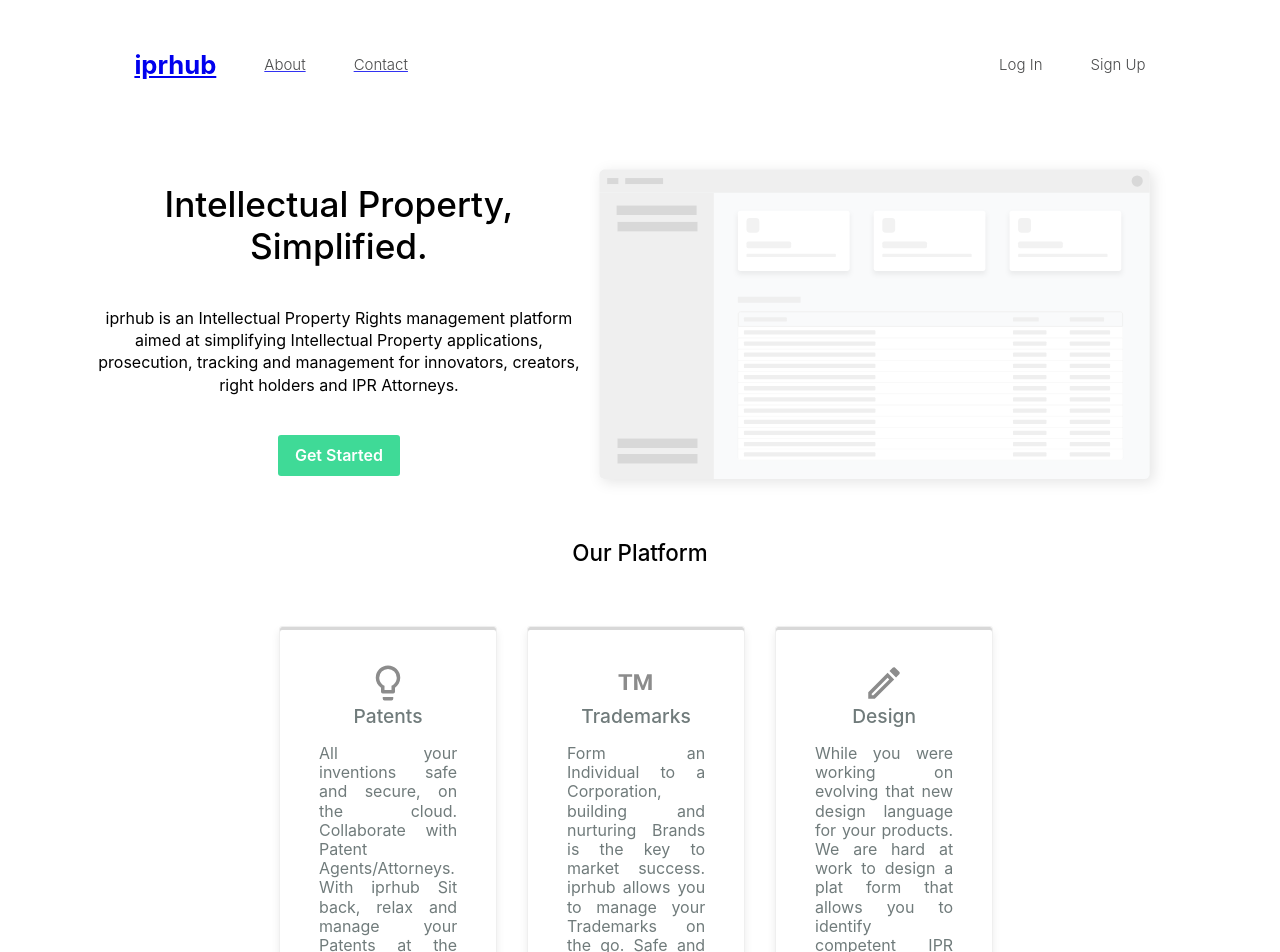
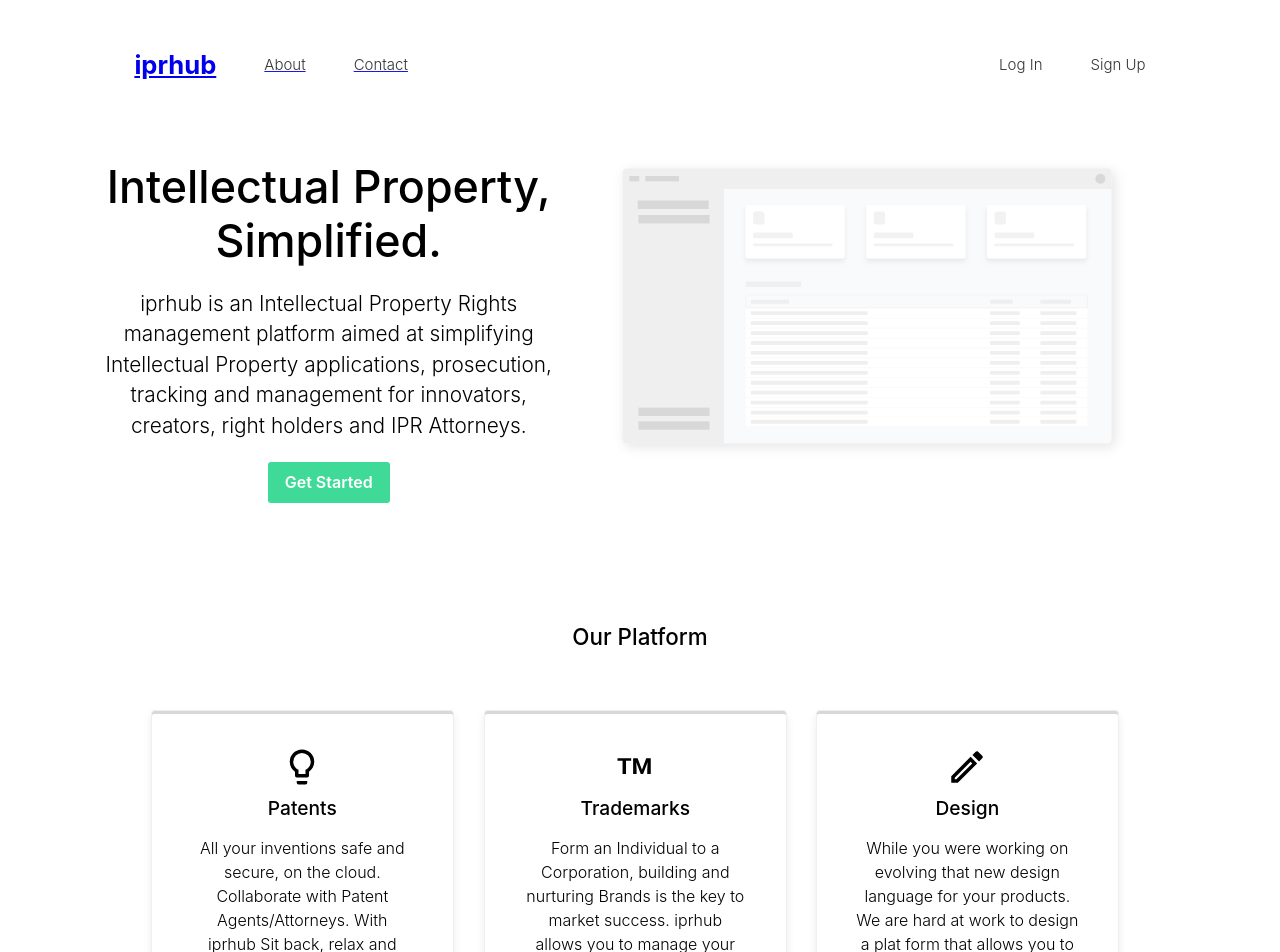
Before and after one commit to iprhub/iprhub, a Next.js app: page / in a window 1280 px wide. Shown: the top 952 px of the page. Built offline with nearby package versions, Linux system fonts and the light colour scheme.

Commit message:
Minor design changes

```diff
--- a/components/About.js
+++ b/components/About.js
@@ -5,9 +5,10 @@
 import { GenericPageWrapper, Heading1, Heading2 } from './Common/Styles';
 
 const BodyText = styled.p`
-  font-size: 1.1rem;
+  font-size: 1.8rem;
   text-align: center;
-  line-height: 1.4rem;
+  line-height: 2.2rem;
+  font-weight: 400;
 `;
 
 const TeamBox = styled.div`
--- a/components/Home.js
+++ b/components/Home.js
@@ -8,8 +8,8 @@
 
 const HomeWrapper = styled.div`
   min-height: 766px;
-  display: flex;
-  flex-direction: column;
+  display: grid;
+  grid-gap: 10vh;
 `;
 const MainLanding = styled.div`
   -webkit-font-smoothing: antialiased;
@@ -22,6 +22,7 @@
   display: grid;
   grid-auto-flow: column;
   grid-template-columns: 2.5fr 3fr;
+  grid-gap: 3.5vw;
   /* flex-direction: row; */
   /* align-items: center; */
   ${phone(css`
@@ -33,7 +34,7 @@
 const StrongText = styled.div`
   -webkit-font-smoothing: antialiased;
   box-sizing: border-box;
-  font-size: 2.2rem;
+  font-size: 2.8rem;
   font-weight: 500;
   margin: 0 auto;
   max-width: 750px;
@@ -51,7 +52,7 @@
   font-weight: 500;
   margin: 0 auto;
   max-width: 750px;
-  align-self: center;
+  text-align: center;
   ${phone(css`
     font-size: 1.1rem;
     font-weight: 500;
@@ -59,7 +60,7 @@
 `;
 
 const IllustrationsWrapper = styled.div`
-  width: 45vw;
+  width: 40vw;
   ${phone(css`
     width: 80vw;
     align-self: center;
@@ -70,8 +71,8 @@
   align-items: stretch;
   box-sizing: border-box;
   display: flex;
-  margin-left: 20vw;
-  margin-right: 20vw;
+  margin-left: 10vw;
+  margin-right: 10vw;
   margin-top: 60px;
   ${phone(css`
     justify-items: center;
@@ -105,7 +106,7 @@
   border-radius: 3px;
   box-shadow: #d8d8d8 0 3px 0 inset, rgba(0, 0, 0, 0.08) 0 5px 9px;
   box-sizing: border-box;
-  color: #707b7b;
+  /* color: #707b7b; */
   display: flex;
   flex-direction: column;
   height: 100%;
@@ -120,7 +121,7 @@
   &:hover {
     box-shadow: #6d48e5 0 4px 0 inset, rgba(0, 0, 0, 0.08) 0 8px 14px;
     transform: translateY(-5px);
-    color: #6d48e5;
+    /* color: #6d48e5; */
   }
 `;
 
@@ -128,6 +129,7 @@
   box-sizing: border-box;
   font-size: 1.2rem;
   font-weight: 500;
+  margin-top: 8px;
   ${phone(css`
     box-sizing: content-box;
     font-size: 0.7rem;
@@ -136,8 +138,9 @@
 
 const CardContent = styled.p`
   font-size: 1rem;
-  text-align: justify;
-  line-height: 1.2rem;
+  text-align: center;
+  line-height: 1.5rem;
+  font-weight: 300;
 `;
 
 const PrimaryButton = styled.div`
@@ -186,8 +189,9 @@
 `;
 
 const SmallText = styled.p`
-  /* margin-top: -7vh; */
-  line-height: 1.4rem;
+  font-size: 1.3rem;
+  line-height: 1.9rem;
+  font-weight: 300;
   ${phone(css`
     margin-top: 2vh;
   `)};
@@ -211,6 +215,7 @@
           <HomeDesign />
         </IllustrationsWrapper>
       </MainLanding>
+      <div>
         <StrongText2>Our Platform</StrongText2>
         <CardsWrapper>
           <CardContainer>
@@ -229,9 +234,9 @@
               <TMIcon size="42" />
               <CardHeader>Trademarks</CardHeader>
               <CardContent>
-              Form an Individual to a Corporation, building and nurturing Brands
-              is the key to market success. iprhub allows you to manage your
-              Trademarks on the go. Safe and secure. Compliance? Sorted!
+                Form an Individual to a Corporation, building and nurturing
+                Brands is the key to market success. iprhub allows you to manage
+                your Trademarks on the go. Safe and secure. Compliance? Sorted!
               </CardContent>
             </Card>
           </CardContainer>
@@ -242,13 +247,14 @@
               <CardContent>
                 While you were working on evolving that new design language for
                 your products. We are hard at work to design a plat form that
-              allows you to identify competent IPR Attorneys who help you secure
-              your IPR over your Designs. No matter the size of your portfolio,
-              iprhub has you covered.
+                allows you to identify competent IPR Attorneys who help you
+                secure your IPR over your Designs. No matter the size of your
+                portfolio, iprhub has you covered.
               </CardContent>
             </Card>
           </CardContainer>
         </CardsWrapper>
+      </div>
     </HomeWrapper>
   );
 };
--- a/components/Layout.js
+++ b/components/Layout.js
@@ -21,11 +21,13 @@
   font-family: ${headerFont};
 `;
 
+const LayoutWrapper = styled.div``;
+
 const Layout = ({ children }) => {
   return (
     <ThemeProvider theme={Theme}>
-      <div>
-        <Meta title="IPRHUB" />
+      <LayoutWrapper>
+        <Meta />
         <HeaderWrapper>
           <Nav />
         </HeaderWrapper>
@@ -33,7 +35,7 @@
         <FooterWrapper>
           <Footer />
         </FooterWrapper>
-      </div>
+      </LayoutWrapper>
     </ThemeProvider>
   );
 };
--- a/components/Nav.js
+++ b/components/Nav.js
@@ -41,8 +41,8 @@
   color: ${props => (props.MenuItemIsActive ? '#6d48e5' : '#1c1d1e')};
   cursor: pointer;
   margin: 0 0 0 48px;
-  opacity: ${props => (props.MenuItemIsActive ? '1' : '0.8')};
-  font-weight: ${props => (props.MenuItemIsActive ? '400' : '300')};
+  opacity: ${props => (props.MenuItemIsActive ? '1' : '0.9')};
+  font-weight: ${props => (props.MenuItemIsActive ? '450' : '360')};
   padding: 0;
   text-decoration: none;
   transition-delay: 0s;
--- a/static/CommonIcons.js
+++ b/static/CommonIcons.js
@@ -76,7 +76,7 @@
     viewBox="0 0 24 24"
   >
     <path
-      fill="#8c8c8c"
+      fill="#000000"
       d="M12,2A7,7 0 0,1 19,9C19,11.38 17.81,13.47 16,14.74V17A1,1 0 0,1 15,18H9A1,1 0 0,1 8,17V14.74C6.19,13.47 5,11.38 5,9A7,7 0 0,1 12,2M9,21V20H15V21A1,1 0 0,1 14,22H10A1,1 0 0,1 9,21M12,4A5,5 0 0,0 7,9C7,11.05 8.23,12.81 10,13.58V16H14V13.58C15.77,12.81 17,11.05 17,9A5,5 0 0,0 12,4Z"
     />
   </svg>
@@ -91,7 +91,7 @@
     viewBox="0 0 24 24"
   >
     <path
-      fill="#8c8c8c"
+      fill="#000000"
       d="M9.8,8.44H6.87V16H4.89V8.44H2V7H9.8V8.44M13.5,7L15.96,13.5L18.41,7H21V16H19V13.5L19.22,9.24L16.63,16H15.28L12.7,9.25L12.9,13.5V16H10.93V7H13.5Z"
     />
   </svg>
@@ -106,7 +106,7 @@
     viewBox="0 0 24 24"
   >
     <path
-      fill="#8c8c8c"
+      fill="#000000"
       d="M14.06,9L15,9.94L5.92,19H5V18.08L14.06,9M17.66,3C17.41,3 17.15,3.1 16.96,3.29L15.13,5.12L18.88,8.87L20.71,7.04C21.1,6.65 21.1,6 20.71,5.63L18.37,3.29C18.17,3.09 17.92,3 17.66,3M14.06,6.19L3,17.25V21H6.75L17.81,9.94L14.06,6.19Z"
     />
   </svg>
```
Also changed, not shown: components/Common/Styles.js (+8 -1 lines). Lines whose indentation alone changed are shown as unchanged.
